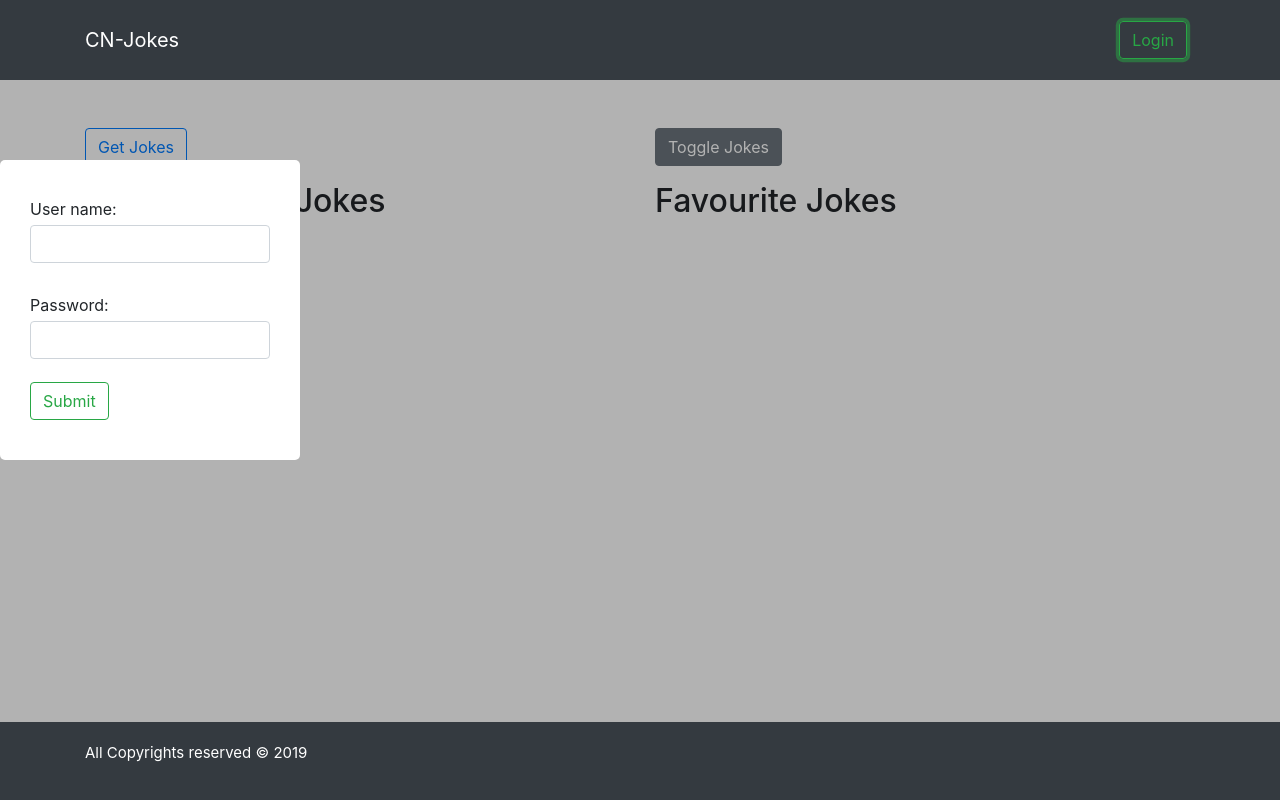
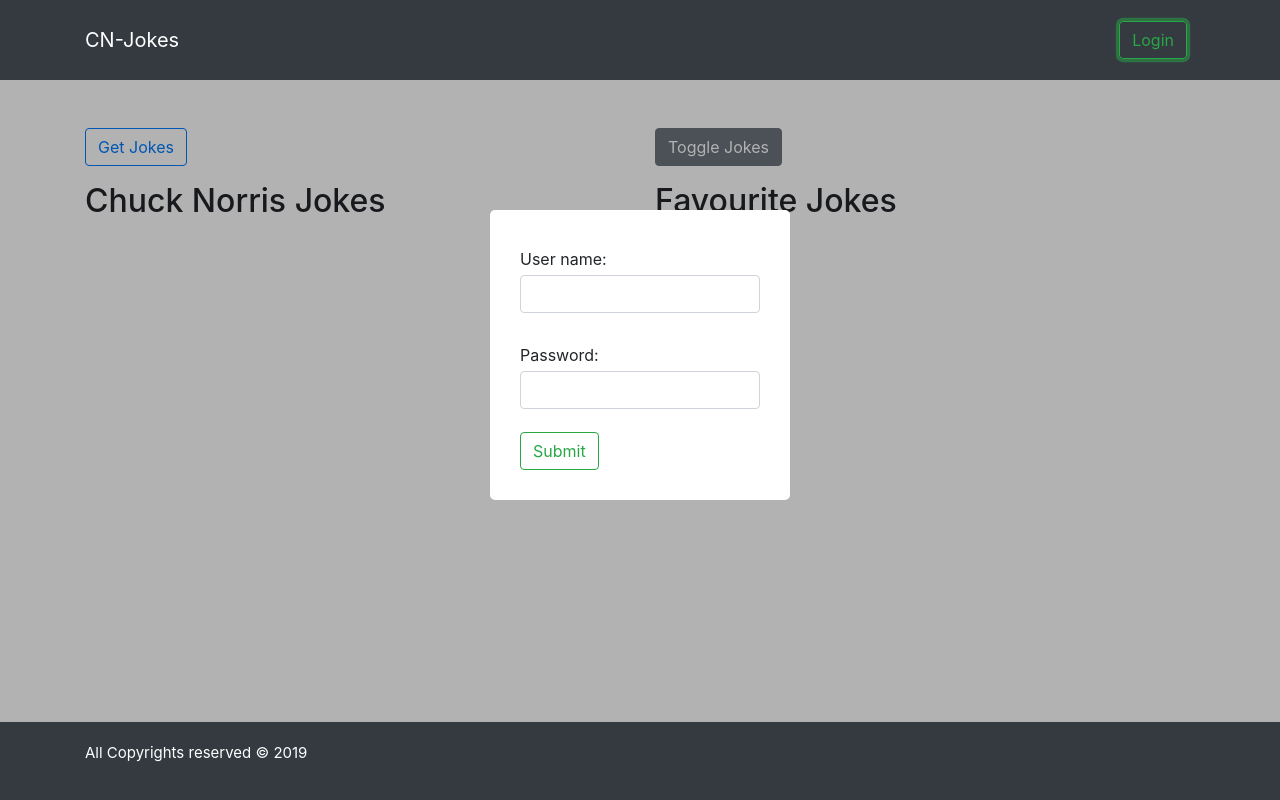
Before and after one commit to muneerzargar/React-Examples, a React (Create React App) app: page / in a window 1280 px wide. Both pictures are taken after a click on the button "Login". Built offline with nearby package versions, Linux system fonts and the light colour scheme.

Commit message:
session storage correction

```diff
--- a/package.json
+++ b/package.json
@@ -32,5 +32,9 @@
       "last 1 firefox version",
       "last 1 safari version"
     ]
+  },
+  "devDependencies": {
+    "enzyme": "^3.9.0",
+    "enzyme-adapter-react-16": "^1.13.0"
   }
 }
--- a/src/App.js
+++ b/src/App.js
@@ -15,7 +15,7 @@
 
   componentDidMount() {
     if (JSON.parse(sessionStorage.getItem("showLogin")) !== null) {
-      const showLogin = JSON.parse(localStorage.getItem("showLogin"));
+      const showLogin = JSON.parse(sessionStorage.getItem("showLogin"));
       this.setState({ showLoggedIn: showLogin });
     }
   }
--- a/src/Components/Modal/Modal.jsx
+++ b/src/Components/Modal/Modal.jsx
@@ -31,7 +31,7 @@
   }
   return (
     <div className="backdrop" style={backdropStyle}>
-      <div className="modal" style={modalStyle}>
+      <div style={modalStyle}>
         {props.children}
         {getErrorText(props.error)}
 
```
Also changed, not shown: src/setupTests.js (added, +4 -0 lines).
